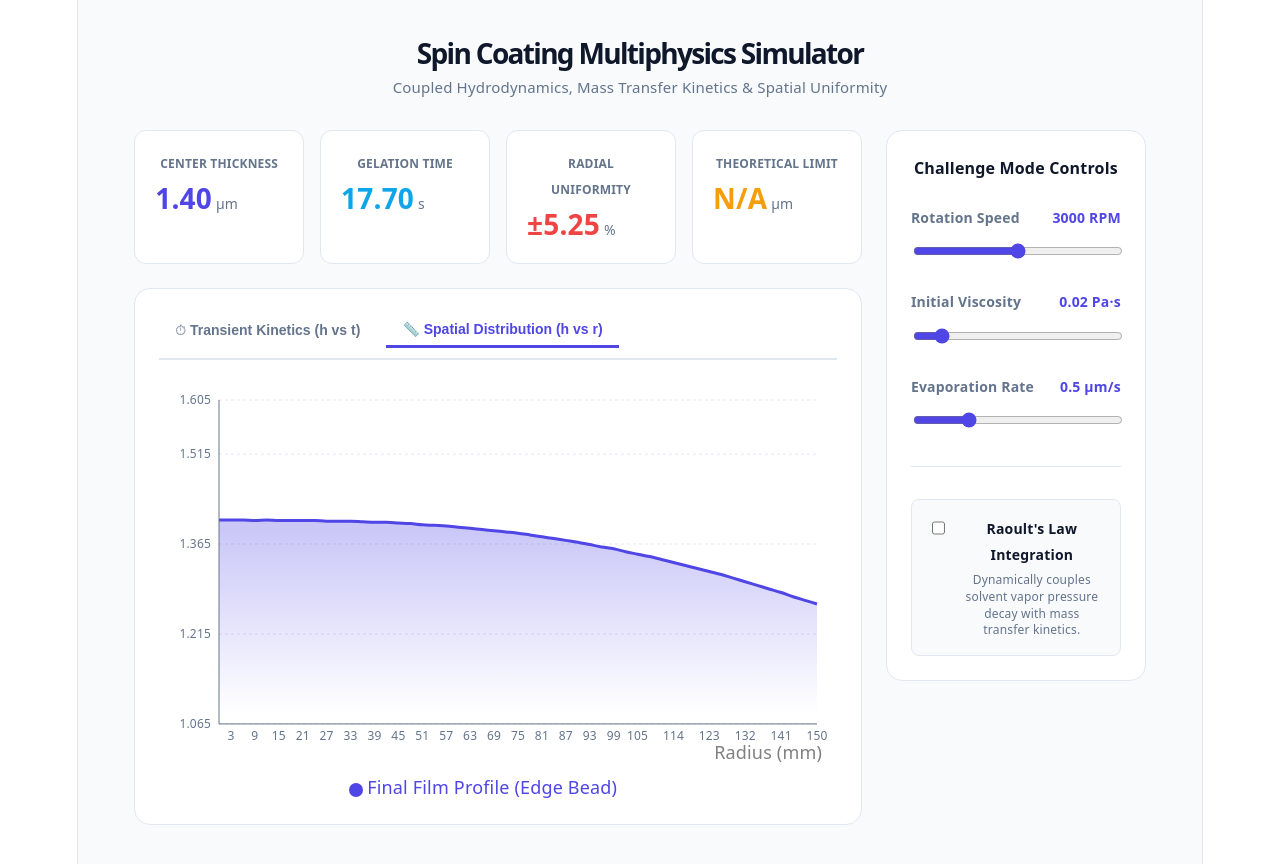
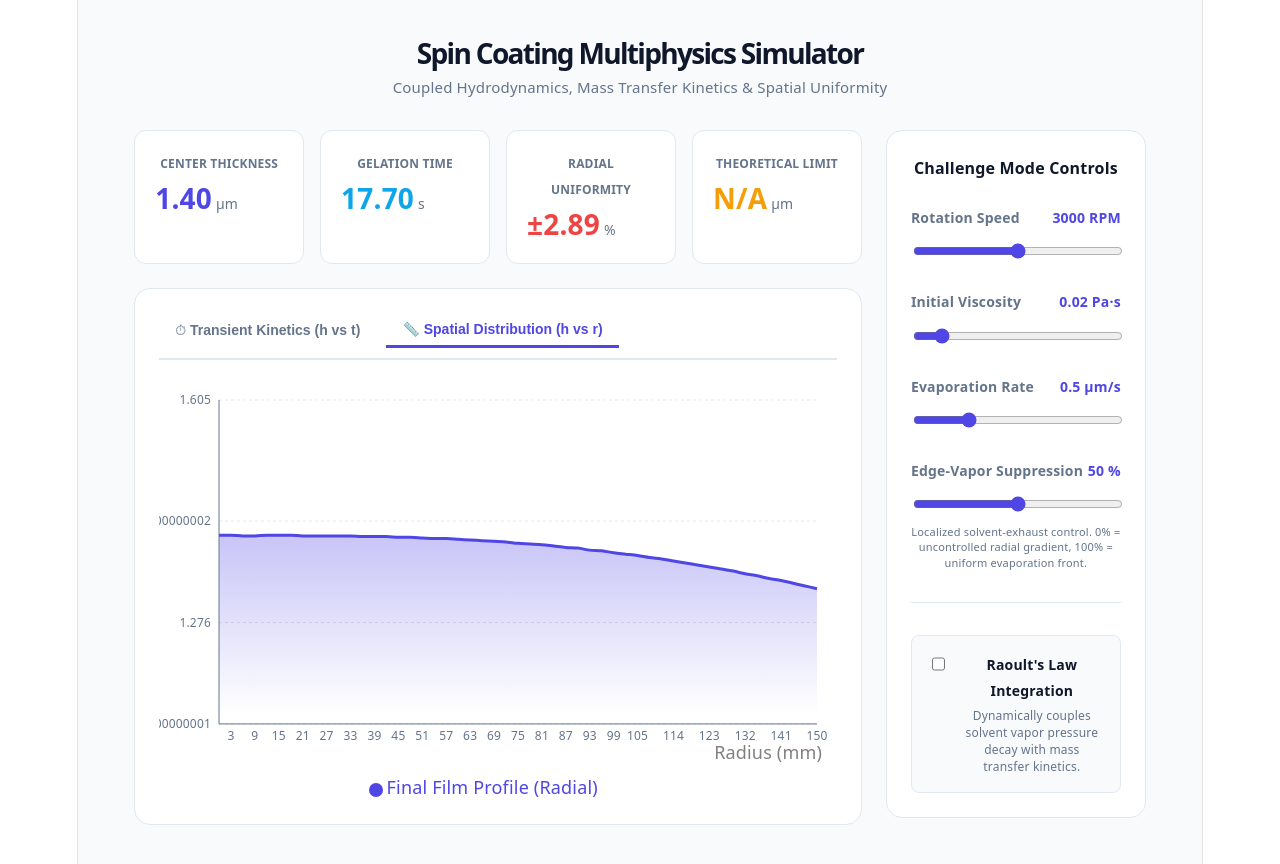
Before and after one commit to ohsanghun123/spin-coating-simulator-osh.skku-, a React (Vite) app: page / in a window 1280 px wide. Both pictures are taken after a click on the button "📏 Spatial Distribution (h vs r)". Shown: the top 864 px of the page. Built offline with nearby package versions, Linux system fonts and the light colour scheme.

Commit message:
Update App.jsx

```diff
--- a/src/App.jsx
+++ b/src/App.jsx
@@ -8,6 +8,7 @@ export default function SpinCoatingSimulator() {
     const [eta0, setEta0] = useState(0.02); // 💡 추가된 초기 점도 상태
     const [evapRate, setEvapRate] = useState(0.5);
     const [useRaoult, setUseRaoult] = useState(false);
+    const [edgeSuppress, setEdgeSuppress] = useState(0.5); // 💡 [추가 ①] 엣지 용매증기 억제 (0=무제어, 1=완전제어)
 
     // 탭 UI 상태 관리
     const [viewMode, setViewMode] = useState('temporal');
@@ -16,8 +17,8 @@ export default function SpinCoatingSimulator() {
     const [metrics, setMetrics] = useState({ finalH: 0, gelTime: 0, minH: 0 });
 
     useEffect(() => {
-        // 💡 렌더링 시 eta0 변수가 엔진으로 함께 전달됨
-        const res = runRK4Simulation(rpm, h0, eta0, evapRate, useRaoult);
+        // 💡 [추가 ②] edgeSuppress를 6번째 인자로 전달
+        const res = runRK4Simulation(rpm, h0, eta0, evapRate, useRaoult, edgeSuppress);
         setPlotData(res);
 
         if (res.timeData.length > 0) {
@@ -27,11 +28,11 @@ export default function SpinCoatingSimulator() {
 
             setMetrics({
                 finalH: finalState.thickness_RK4.toFixed(2),
-                gelTime: gelPoint ? gelPoint.time.toFixed(2) : `> ${useRaoult ? '100.0' : '30.0'}`,
+                gelTime: gelPoint ? gelPoint.time.toFixed(2) : `> ${useRaoult ? '200.0' : '300.0'}`,
                 minH: h_poly.toFixed(2)
             });
         }
-    }, [rpm, h0, eta0, evapRate, useRaoult]);
+    }, [rpm, h0, eta0, evapRate, useRaoult, edgeSuppress]); // 💡 [추가 ③] 의존성 배열에 edgeSuppress 포함
 
     const colors = {
         bg: '#f8fafc', card: '#ffffff', textMain: '#0f172a', textSub: '#64748b',
@@ -127,7 +128,7 @@ export default function SpinCoatingSimulator() {
                                         <Tooltip contentStyle={{ borderRadius: '8px', border: `1px solid ${colors.border}` }} />
                                         <Legend iconType="circle" wrapperStyle={{ paddingTop: '20px' }} />
 
-                                        <Area type="monotone" dataKey="thickness" name="Final Film Profile (Edge Bead)" stroke={colors.primary} strokeWidth={3} fillOpacity={1} fill="url(#colorThickness)" />
+                                        <Area type="monotone" dataKey="thickness" name="Final Film Profile (Radial)" stroke={colors.primary} strokeWidth={3} fillOpacity={1} fill="url(#colorThickness)" />
                                     </AreaChart>
                                 )}
                             </ResponsiveContainer>
@@ -164,6 +165,18 @@ export default function SpinCoatingSimulator() {
                         <input type="range" min="0.0" max="2.0" step="0.1" value={evapRate} style={{ width: '100%', accentColor: colors.primary }} onChange={(e) => setEvapRate(Number(e.target.value))} />
                     </div>
 
+                    {/* 💡 [추가 ④] 엣지 용매증기 억제 (Edge-Vapor Suppression) 제어 슬라이더 */}
+                    <div>
+                        <div style={{ display: 'flex', justifyContent: 'space-between', marginBottom: '8px' }}>
+                            <label style={{ fontSize: '14px', fontWeight: '600', color: colors.textSub }}>Edge-Vapor Suppression</label>
+                            <span style={{ fontSize: '14px', fontWeight: '700', color: colors.primary }}>{(edgeSuppress * 100).toFixed(0)} %</span>
+                        </div>
+                        <input type="range" min="0" max="1" step="0.05" value={edgeSuppress} style={{ width: '100%', accentColor: colors.primary }} onChange={(e) => setEdgeSuppress(Number(e.target.value))} />
+                        <div style={{ fontSize: '11px', color: colors.textSub, marginTop: '6px', lineHeight: '1.4' }}>
+                            Localized solvent-exhaust control. 0% = uncontrolled radial gradient, 100% = uniform evaporation front.
+                        </div>
+                    </div>
+
                     <hr style={{ border: 0, borderTop: `1px solid ${colors.border}`, margin: '8px 0' }} />
 
                     <div style={{ backgroundColor: colors.bg, padding: '16px', borderRadius: '8px', border: `1px solid ${colors.border}` }}>
```
